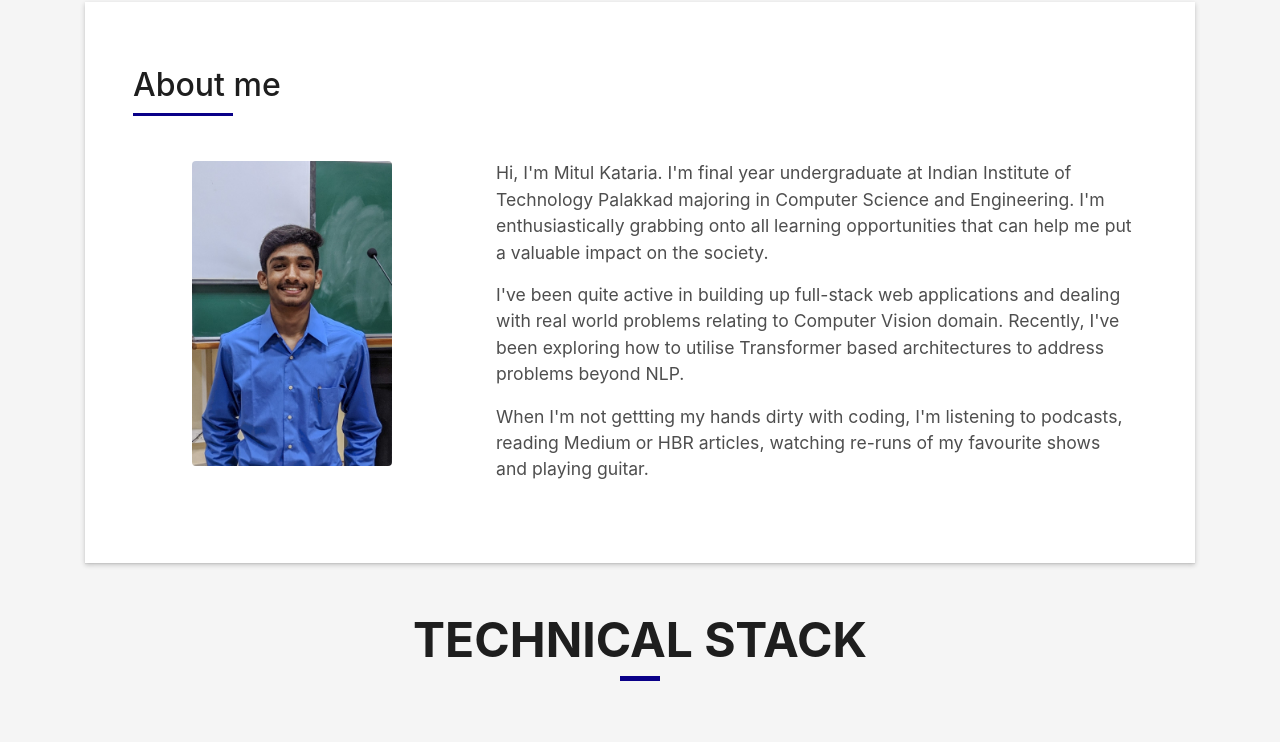
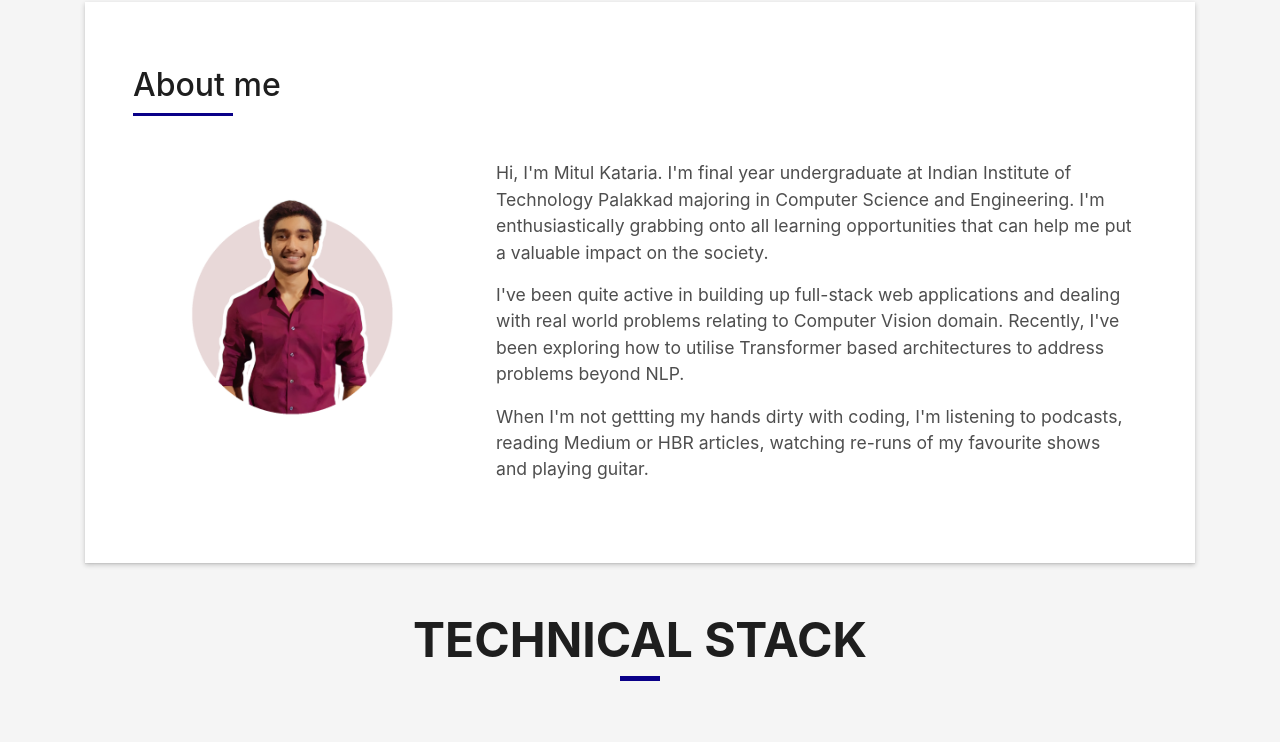
Before and after one commit to kmitul/kmitul.github.io, a plain HTML site: page index.html in a window 1280 px wide. Shown: the part 862-1604 px from the top of the page. Drawn offline with nearby package versions, Linux system fonts and the light colour scheme; no server answers; files whose address does not match are found by name.

Commit message:
Changed Cover

```diff
--- a/index.html
+++ b/index.html
@@ -95,7 +95,7 @@
                 <div class="row d-flex justify-content-center">
                   <div class="col-sm-8 col-md-8">
                     <div class="about-img">
-                      <img src="img/kmitul.jpg" class="img-fluid rounded b-shadow-a mx-auto d-block" alt="" id="profile_pic" height="200" width="200">
+                      <img src="img/mitul.png" class="img-fluid rounded b-shadow-a mx-auto d-block" alt="" id="profile_pic">
                     </div>
                   </div>
                 </div>
@@ -104,11 +104,11 @@
               <div class="col-lg-8">
                 <div class="about-me pt-4 pt-md-0 container">
                   <p class="lead">
-                  <b> Hi, I'm Mitul Kataria. I'm final year undergraduate at Indian Institute of Technology Palakkad
+                  <b>  Hi, I'm Mitul Kataria. I'm final year undergraduate at Indian Institute of Technology Palakkad
                        majoring in Computer Science and Engineering.
-
                        I'm enthusiastically grabbing onto all learning opportunities
                        that can help me put a valuable impact on the society.
+
                        <!-- I aspire to create beautiful things and share them with the world. -->
                        <!-- I'm passionately curious in building tech to elevate people :) -->
                     </b>
@@ -118,7 +118,6 @@
                     I've been quite active in building up full-stack web applications and
                     dealing with real world problems relating to Computer Vision domain.
                     Recently, I've been exploring how to utilise Transformer based architectures to address problems beyond NLP.
-
 
                     </b>
                   </p>
```
Also changed, not shown: img/kmitul.jpg (deleted), img/mitul.png (added).
